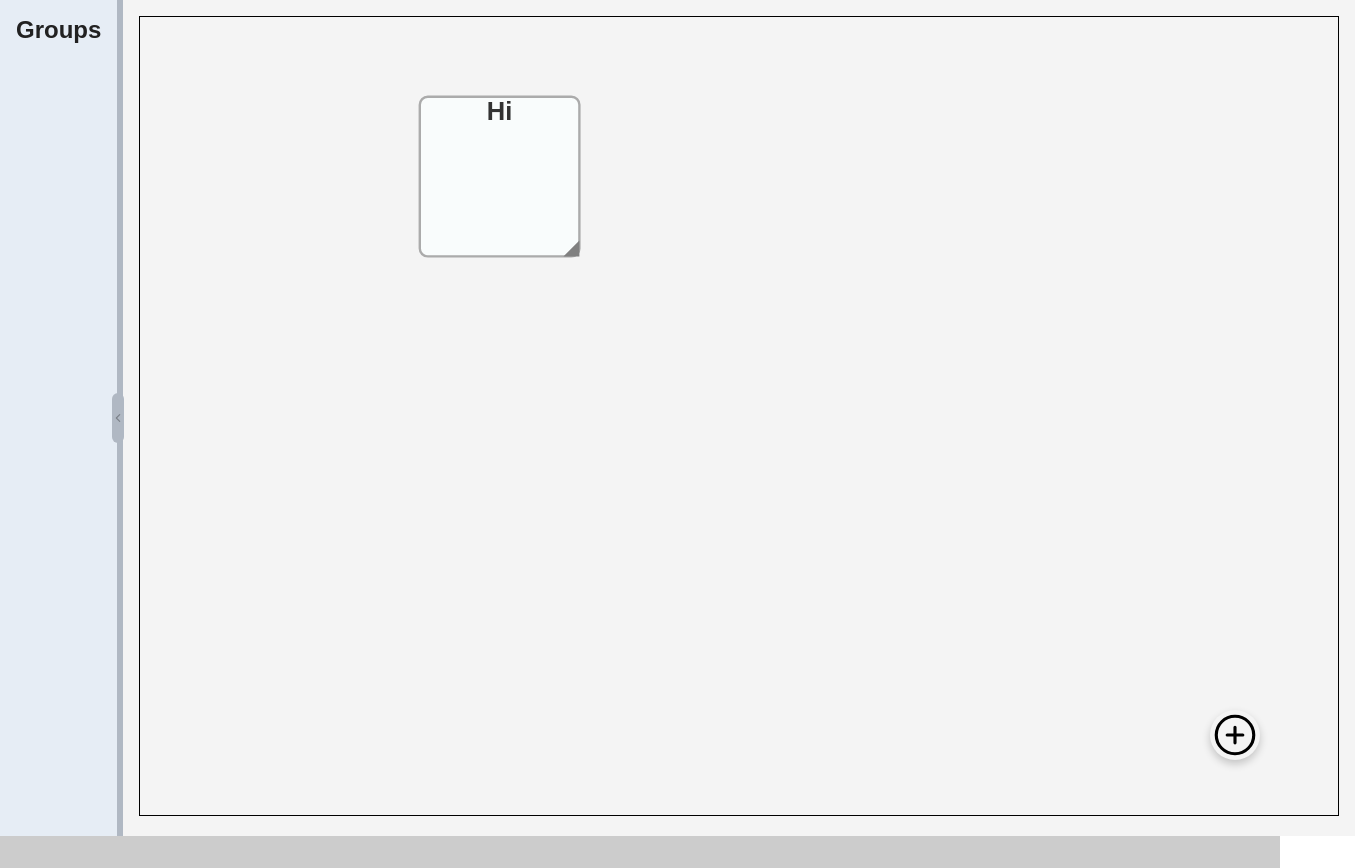
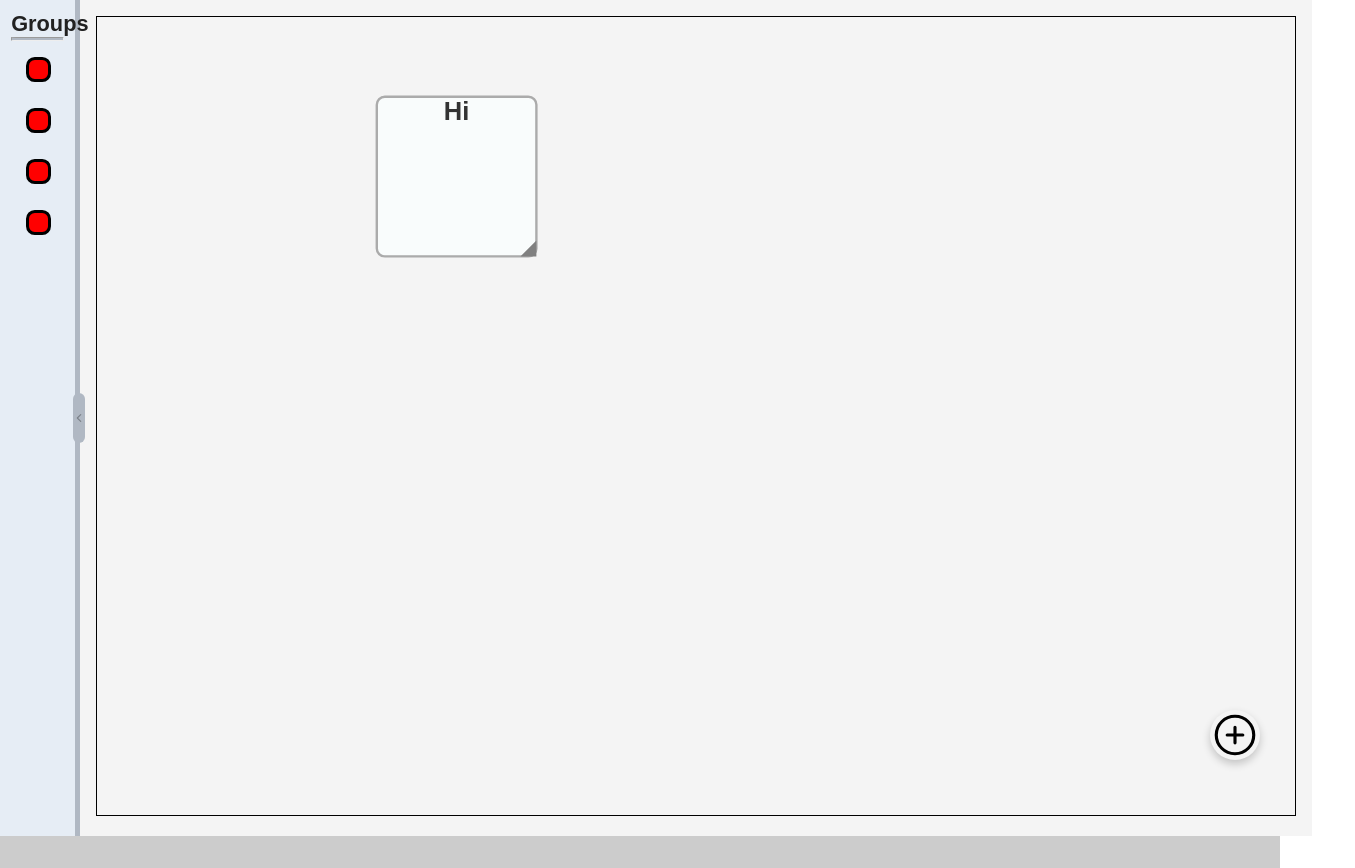
Before and after one commit to AahanPatel/Hello-World-Hackaton-2024, a plain HTML site: page index.html in a window 1280 px wide. Shown: the whole page, 1355 px wide, since content can reach past the window. Drawn offline with nearby package versions, Linux system fonts and the light colour scheme.

Commit message:
sidebar style changes

```diff
--- a/index.html
+++ b/index.html
@@ -22,6 +22,25 @@
                 <div class="sidebar-container">
                     <!-- Sidebar content -->
                      <h1>Groups</h1>
+                     <hr>
+                     <li class="group-container">
+                        <div class="group-element-container">
+                            <div class="element-icon"></div>
+                            <h1>Group 1</h1>
+                        </div>
+                        <div class="group-element-container">
+                            <div class="element-icon"></div>
+                            <h1>Group 2</h1>
+                        </div>
+                        <div class="group-element-container">
+                            <div class="element-icon"></div>
+                            <h1>Group 3</h1>
+                        </div>
+                        <div class="group-element-container">
+                            <div class="element-icon"></div>
+                            <h1>Group 4</h1>
+                        </div>
+                     </li>
                      <div class="minimize-icon-container">
                         <ion-icon name="chevron-back-outline"></ion-icon>
                      </div>
@@ -29,6 +48,7 @@
                 <div class="element-container">
                     <!-- Main SVG content -->
                     <svg viewBox="0 0 500 500" style="width:1200px;height:800px;border:1px solid black;" id="whiteboard"></svg>
+
                 </div>
             </div>
             <div class="add-circle-container">
--- a/script.js
+++ b/script.js
@@ -13,3 +13,19 @@ function main() {
 }
 
 window.onload = main;
+
+
+const sidebar = document.querySelector('.sidebar-container');
+const titles = document.querySelectorAll('.group-element-container h1');
+
+function toggleTextVisibility() {
+    if (sidebar.offsetWidth < 100) {
+        titles.forEach(title => title.style.display = 'none');
+    } else {
+        titles.forEach(title => title.style.display = 'block');
+    }
+}
+
+toggleTextVisibility();
+
+window.addEventListener('resize', toggleTextVisibility);
--- a/style.css
+++ b/style.css
@@ -38,7 +38,6 @@ body, html {
     stroke-width: 1.5;
     rx: 5px;
     transition: fill 0.2s ease-out;
-    transition: transform 0.1 cubic-bezier(0.075, 0.82, 0.165, 1);
 }
 
 .idea-card:hover {
@@ -74,18 +73,70 @@ body, html {
     justify-content: flex-start;
     align-items: flex-start;
     width: 14vw;
+    min-width: 80px;
     background-color: rgb(230, 237, 245);
     color: white;
-    padding: 1em;
-    border-right: solid rgb(176, 184, 195) .5vw;
+    padding: .7em;
+    border-right: solid rgb(176, 184, 195) 5px;
     height: 100%;
     position: relative;
+    flex-wrap: nowrap;
 }
 
 .sidebar-container h1 {
     color: rgb(33, 33, 33);
-    font-size: 1.5em;
+    font-size: 1.7vw;
     text-align: center;
+}
+
+.sidebar-container hr {
+    width: 100%;
+    height: 4px;
+    background-color: rgb(176, 184, 195);
+    border-radius: 10%;
+}
+
+.group-container {
+    display: flex;
+    flex-direction: column;
+    align-items: flex-start;
+    text-align: left;
+    margin: none;
+    padding: 3px 3px 3px 0;
+    width: 100%;
+    white-space: nowrap;
+    overflow: hidden;
+}
+
+.group-element-container {
+    width: 100%;
+    display: flex;
+    flex-direction: row;
+    justify-content: flex-start;
+    align-items: center;
+    flex: none;
+    margin: 3px 5px;
+    padding: 10px;
+    flex: 1;
+    cursor: pointer;
+    white-space: nowrap;
+    overflow: hidden;
+}
+
+.group-element-container .element-icon {
+    margin-right: 10px;
+    flex: none;
+    width: 25px;
+    height: 25px;
+    border: solid black 3px;
+    background-color: red;
+    border-radius: 35%;
+}
+
+.group-element-container h1 {
+    margin: 0;
+    text-align: left;
+    font-size: 1vw;
 }
 
 .minimize-icon-container {
@@ -93,7 +144,7 @@ body, html {
     height: 50px;
     width: 12px;
     top: 50%;
-    right: -6%;
+    right: -10px;
     transform: translateY(-50%);
     display: flex;
     justify-content: center;
@@ -104,7 +155,7 @@ body, html {
     max-height: 70px;
     max-width: 25px;
     overflow: hidden;
-    transition: .4s ease-out;
+    transition: .2s ease-out;
 }
 
 .minimize-icon-container:hover {
```
